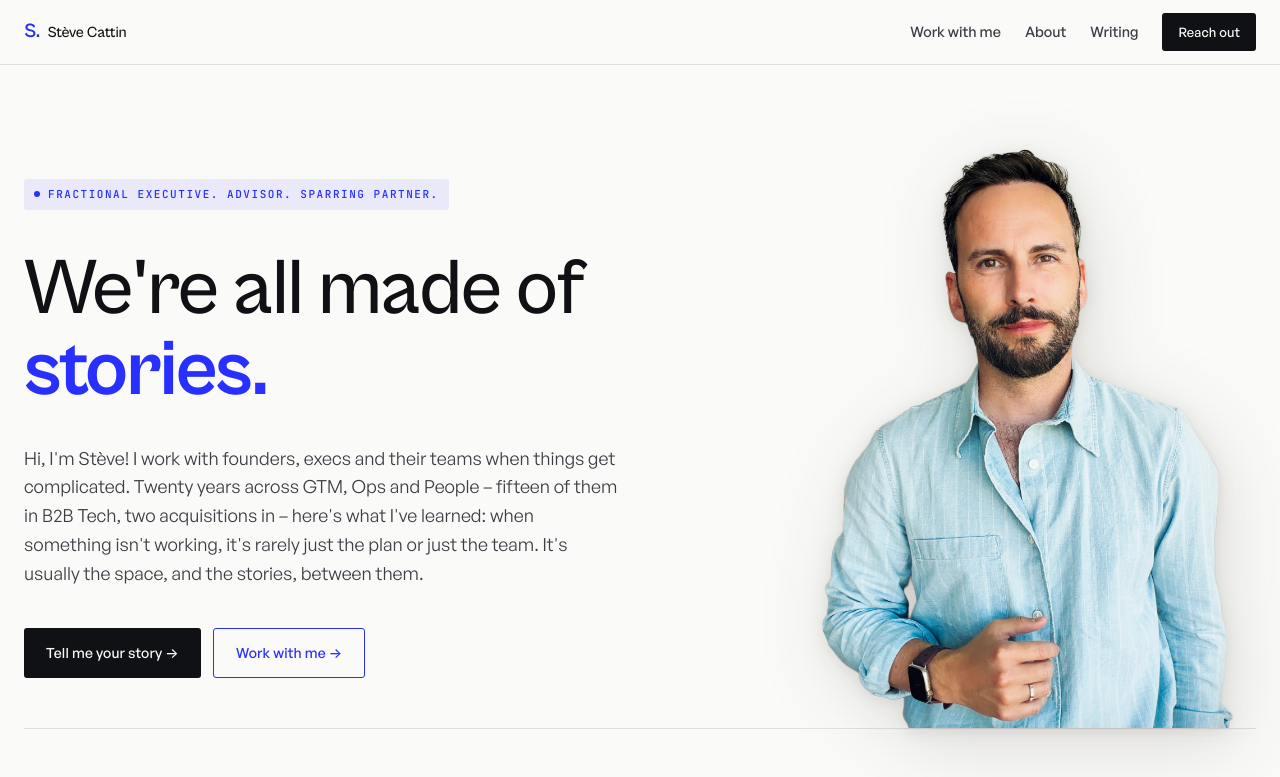
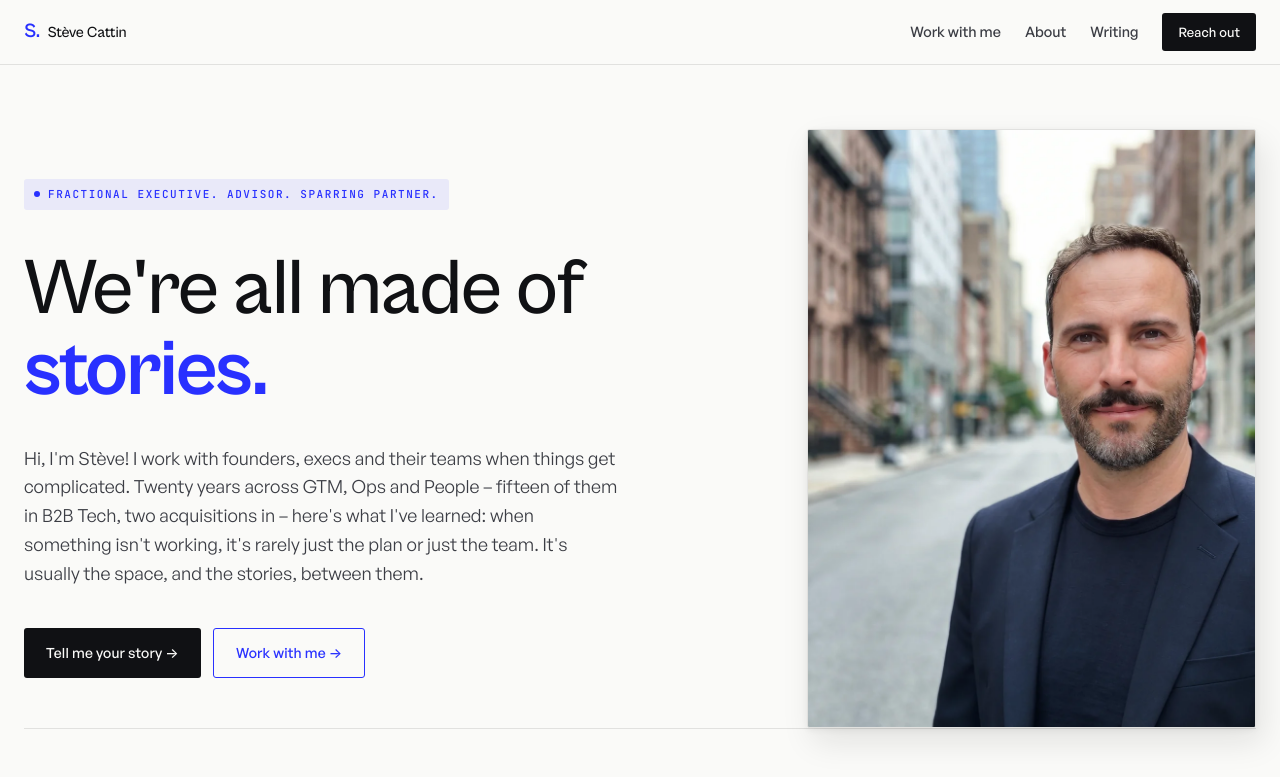
Before and after one commit to stevecattin/stevecattin.com, an Astro site: page / in a window 1280 px wide. Shown: the top 777 px of the page. Built offline with nearby package versions, Linux system fonts and the light colour scheme; Astro itself is replaced by a stand-in of ours.

Commit message:
Swap hero portrait for new NYC street photo

```diff
--- a/src/pages/index.astro
+++ b/src/pages/index.astro
@@ -43,10 +43,10 @@ const recentPosts = allPosts
 
         <figure class="hero__portrait">
           <img
-            src="/portrait.webp"
-            alt="Portrait of Stève Cattin"
-            width="1600"
-            height="2135"
+            src="/portrait-street.webp"
+            alt="Portrait of Stève Cattin on a New York City street"
+            width="920"
+            height="1227"
             loading="eager"
             decoding="async"
           />
@@ -131,21 +131,22 @@ const recentPosts = allPosts
     justify-self: center;
     align-self: end;
     width: 100%;
+    overflow: hidden;
+    border-radius: var(--radius-xs);
+    border: 1px solid var(--color-line);
+    /* Simple ink-toned card shadow – replaces the silhouette drop-shadow
+       now that the image is a framed photograph, not a cutout. */
+    box-shadow:
+      0 2px 6px rgba(16, 17, 20, 0.06),
+      6px 14px 32px rgba(16, 17, 20, 0.10);
   }
 
   .hero__portrait img {
     display: block;
     width: 100%;
     height: 100%;
-    object-fit: contain;
-    object-position: bottom;
-    /* Two stacked drop-shadows that follow the silhouette via the PNG's
-       alpha channel – re-creates the "photographed against a wall" cast
-       shadow without bringing the wall rectangle back. Warm-gray tone
-       sits more naturally on warm paper than pure black. */
-    filter:
-      drop-shadow(0 3px 8px rgba(40, 35, 30, 0.10))
-      drop-shadow(8px 16px 36px rgba(40, 35, 30, 0.14));
+    object-fit: cover;
+    object-position: center top;
   }
 
   /* Mobile: copy stacks on top, portrait below it, grounded on the .recent
```
Also changed, not shown: public/portrait-street.webp (added).
